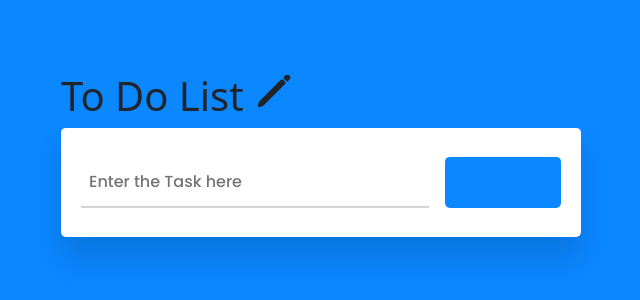
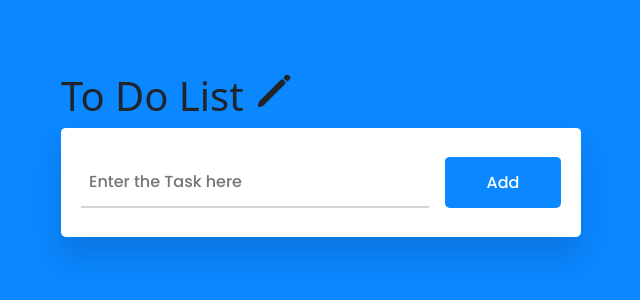
Before and after one commit to aristides1000/to-do-list-local-storage-aristides-31ago23, a plain HTML site: page index.html in a window 1280 px wide. Shown: the part 246-546 px from the top of the page, 319-959 px from the left. Drawn offline with nearby package versions, Linux system fonts and the light colour scheme.

Commit message:
fix: put Add text in button

```diff
--- a/index.html
+++ b/index.html
@@ -21,7 +21,7 @@
     <h1>To Do List <ion-icon name="pencil"></ion-icon></h1>
     <div id="new-task">
       <input type="text" placeholder="Enter the Task here">
-      <button id="push"></button>
+      <button id="push">Add</button>
     </div>
 
     <div class="tasks"></div>
```
